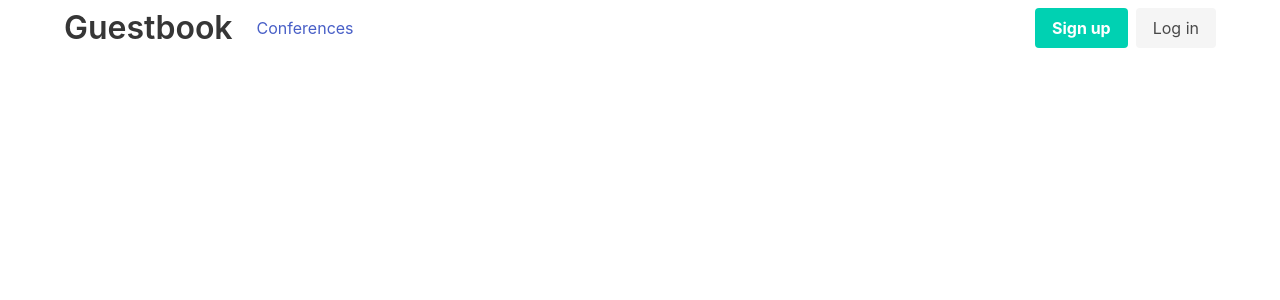
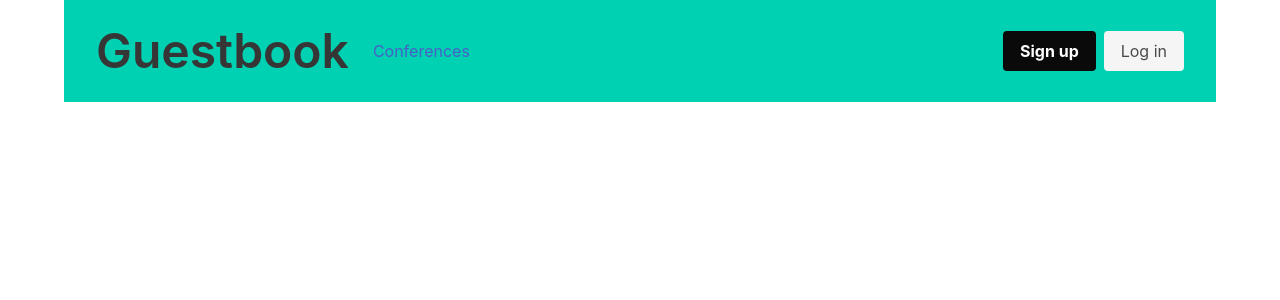
Before and after one commit to Fidomi/guestbook, an Angular app in the folder angular/: page / in a window 1280 px wide. Shown: the top 300 px of the page. Built offline with nearby package versions, Linux system fonts and the light colour scheme.

Commit message:
Add some style

```diff
--- a/angular/src/app/app.component.html
+++ b/angular/src/app/app.component.html
@@ -1,9 +1,9 @@
 <div class="container">
 
-  <nav class="navbar" role="navigation" aria-label="main navigation">
+  <nav class="navbar is-primary" role="navigation" aria-label="main navigation">
     <div class="navbar-brand">
       <a routerLink="/" class="navbar-item">
-        <h1 class="title">{{ title }}</h1>
+        <h1 class="title is-1">{{ title }}</h1>
       </a>
 
       <a role="button" class="navbar-burger" aria-label="menu" aria-expanded="false" data-target="navbarBasicExample">
@@ -24,8 +24,8 @@
 
         <div class="navbar-item">
           <div class="buttons">
-            <a class="button is-primary">
-              <strong>Sign up</strong>
+            <a class="button is-black">
+              <strong class="is-light">Sign up</strong>
             </a>
             <a class="button is-light">
               Log in
--- a/angular/src/app/app.component.sass
+++ b/angular/src/app/app.component.sass
@@ -1,5 +1,5 @@
-container
+.container
   margin: 0 auto
 
-h1
-  //padding: 1.5rem 0
+.navbar
+  padding: 1rem 2rem
```
